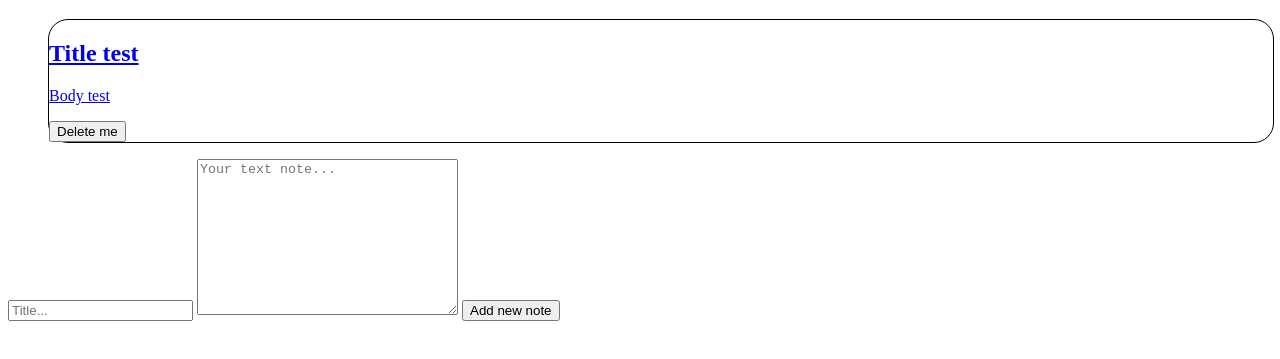
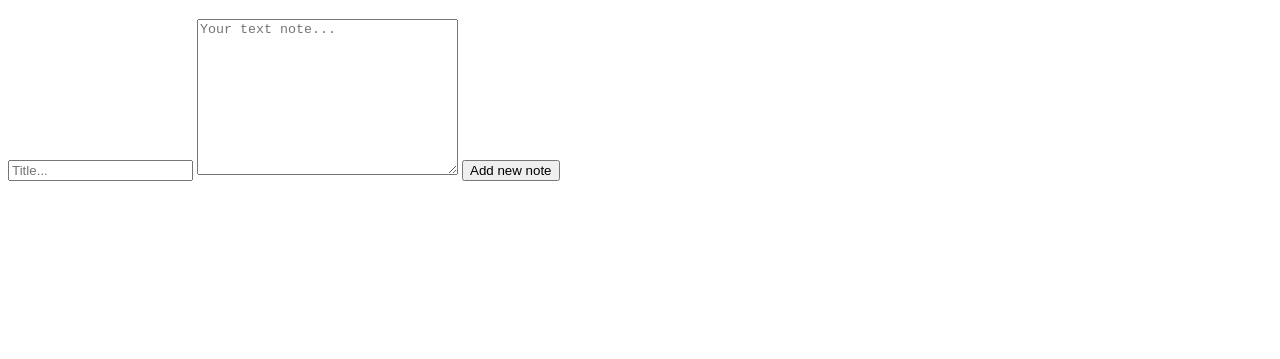
Before and after one commit to loickcherimont/NoteApp_Javascript, a plain HTML site: page index.html in a window 1280 px wide. Shown: the part 61-420 px from the top of the page. Drawn offline with Linux system fonts and the light colour scheme.

Commit message:
Move delete button outside of link and remove default ul#notes content

```diff
--- a/index.html
+++ b/index.html
@@ -13,9 +13,6 @@
             border-radius: 20px;
             width: 200px;
             height: 50px;
-        }
-
-        .note-item {
             display: block;
             width: 100%;
             height: 100%;
@@ -25,15 +22,7 @@
 <body>
     <h1>Simple Note App with Javascript</h1>
     <!-- List of notes -->
-    <ul class="notes">
-        <li class="note-item">
-            <a href="#" class="note-link">
-                <h2 class="note-title">Title test</h2>
-                <p class="note-body">Body test</p>
-                <button type="button">Delete me</button>
-            </a>
-        </li>
-    </ul>
+    <ul class="notes"></ul>
 
     <!-- Display the writting part -->
     <form method="get" id="noteForm">
@@ -42,6 +31,8 @@
         </label>
         <textarea name="note_body" id="noteBody" cols="30" rows="10" placeholder="Your text note..."></textarea>
         <button type="submit" id="addButton">Add new note</button>
+
+        <!-- TODO : Button to modify note content -->
 
         <!-- Coming feature :  Delete a note -->
         <!-- <button type="button" id="deleteButton">Delete note</button> -->
@@ -53,8 +44,8 @@
             <a href="#" class="note-link">
                 <h2 class="note-title">Title</h2>
                 <p class="note-body">Body</p>
-                <button type="button">Delete me</button>
             </a>
+            <button type="button" class="delete-note">Delete me</button>
         </li>
     </template>
     <script src="./js/main.js" type="module"></script>
```
